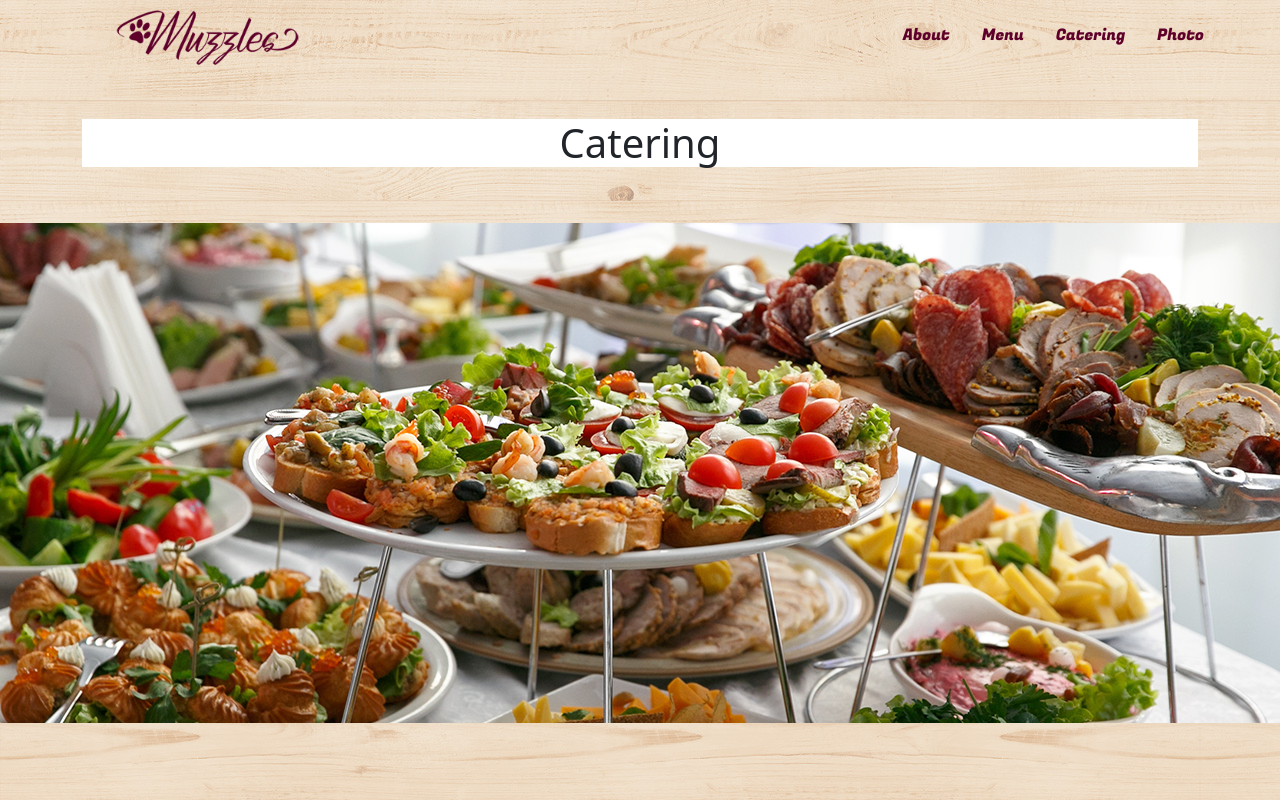
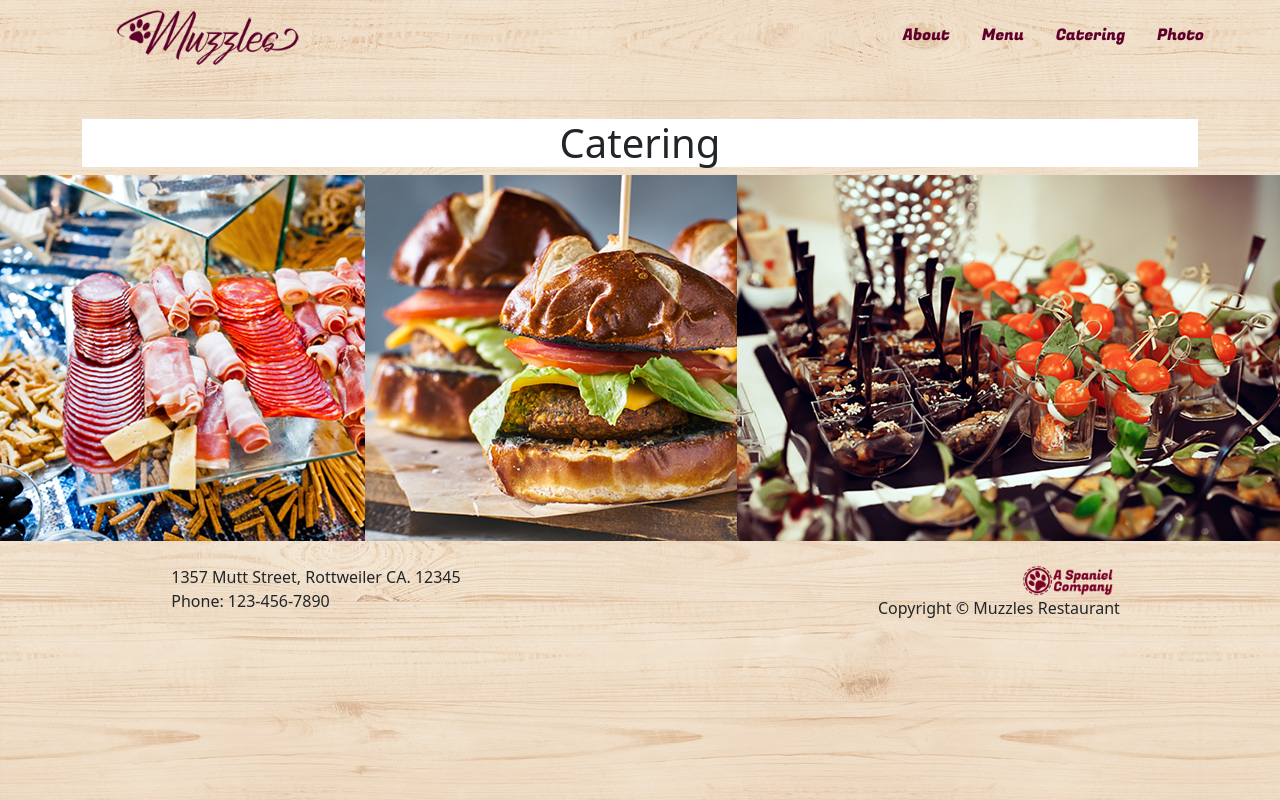
Before and after one commit to Ulissesortega/OrtegaUPR, a plain HTML site: page Pages/catering.html in a window 1280 px wide. Drawn offline with nearby package versions, Linux system fonts and the light colour scheme.

Commit message:
Code Update

```diff
--- a/Pages/catering.html
+++ b/Pages/catering.html
@@ -1,10 +1,12 @@
 <!doctype html>
 <html lang="en">
+
 <head>
   <meta charset="utf-8">
   <meta name="viewport" content="width=device-width, initial-scale=1">
   <title>Bootstrap demo</title>
-    <link href="https://cdn.jsdelivr.net/npm/bootstrap@5.2.3/dist/css/bootstrap.min.css" rel="stylesheet" integrity="sha384-rbsA2VBKQhggwzxH7pPCaAqO46MgnOM80zW1RWuH61DGLwZJEdK2Kadq2F9CUG65" crossorigin="anonymous">
+  <link href="https://cdn.jsdelivr.net/npm/bootstrap@5.2.3/dist/css/bootstrap.min.css" rel="stylesheet"
+    integrity="sha384-rbsA2VBKQhggwzxH7pPCaAqO46MgnOM80zW1RWuH61DGLwZJEdK2Kadq2F9CUG65" crossorigin="anonymous">
   <link rel="stylesheet" href="../css/styles.css">
   <link rel="stylesheet" href="../scripts/app.js">
   <link rel="preconnect" href="https://fonts.googleapis.com">
@@ -12,13 +14,15 @@
   <link href="https://fonts.googleapis.com/css2?family=Fugaz+One&display=swap" rel="stylesheet">
 
 </head>
+
 <body>
   <!-- This is the NAVBAR -->
 
   <div class="container-fluid">
     <div class="row">
       <div class="col-3">
-            <a class="muzzles" href="../index.html"><img href="../index.html" src="../assets/MuzzlesLogo.png" width="65%" alt="Company Logo Muzzles " loading="lazy"></a>
+        <a class="muzzles" href="../index.html"><img href="../index.html" src="../assets/MuzzlesLogo.png" width="65%"
+            alt="Company Logo Muzzles " loading="lazy"></a>
       </div>
       <div class="col-9 unavbartext unabtextcolor">
         <ul class="nav justify-content-end">
@@ -38,21 +42,74 @@
       </div>
     </div>
   </div>
+  <!-- This is the end of the Navbar -->
 
+  <!-- Page Title Start-->
   <div class="container mt-5">
     <div class="row mt-3">
       <div class="col-lg-12">
         <h1 class="text-center wbg2">Catering</h1>
       </div>
     </div>
+    <!-- Page Title End -->
 
-  <div class="container-fluid uheroimg2 d-flex justify-content-center mt-5">
+    <!-- This is the hero image -->
+
+    <!-- This is the end of the hero image -->
+
+
+
+    <!-- This is for 3 Images -->
+    <div class="container">
       <div class="row">
-      <div class="col-5">
-        <img src="../assets/cateringHero.jpg" alt="">
+        <div class="col-4 d-flex justify-content-center">
+          <img src="../assets/catering1.jpg" alt="Peperoni Salami Prosciutto">
+        </div>
+        <div class="col-4 d-flex justify-content-center">
+          <img src="../assets/catering2.jpg" alt="Couple Burguers">
+        </div>
+        <div class="col-4 d-flex justify-content-center">
+          <img src="../assets/catering3.jpg" alt="Desserts">
         </div>
       </div>
     </div>
+    <!-- This is the end of 3 images -->
+
+
+
+    <!-- This is the Footer -->
+    <div class="row mt-4 fpadding">
+      <div class="col-6">
+        <p>1357 Mutt Street, Rottweiler CA. 12345 <br>
+          Phone: 123-456-7890
+        </p>
+      </div>
+      <div class="col-6">
+        <div class="row">
+          <div class="col-12 d-flex justify-content-end">
+            <img class="IM" src="../assets/CompanyLogo.png" alt="" height="31px">
+          </div>
+        </div>
+
+
+        <div class="row">
+          <div class="col-12 d-flex justify-content-end">
+            <p>
+              Copyright © Muzzles Restaurant
+            </p>
+          </div>
+        </div>
+      </div>
+    </div>
+    <!-- This is the End of the Footer -->
+
+
+    <script src="https://cdn.jsdelivr.net/npm/bootstrap@5.2.3/dist/js/bootstrap.bundle.min.js"
+      integrity="sha384-kenU1KFdBIe4zVF0s0G1M5b4hcpxyD9F7jL+jjXkk+Q2h455rYXK/7HAuoJl+0I4"
+      crossorigin="anonymous"></script>
+</body>
+
+</html>
 
 
 
@@ -71,6 +128,8 @@
 
 
 
-<script src="https://cdn.jsdelivr.net/npm/bootstrap@5.2.3/dist/js/bootstrap.bundle.min.js" integrity="sha384-kenU1KFdBIe4zVF0s0G1M5b4hcpxyD9F7jL+jjXkk+Q2h455rYXK/7HAuoJl+0I4" crossorigin="anonymous"></script>
+<script src="https://cdn.jsdelivr.net/npm/bootstrap@5.2.3/dist/js/bootstrap.bundle.min.js"
+  integrity="sha384-kenU1KFdBIe4zVF0s0G1M5b4hcpxyD9F7jL+jjXkk+Q2h455rYXK/7HAuoJl+0I4" crossorigin="anonymous"></script>
 </body>
+
 </html>
--- a/css/styles.css
+++ b/css/styles.css
@@ -42,6 +42,7 @@ body {
 
 .wbg{
     background-color: white;
+    height: 95%;
 }
 
 .tflorem{
@@ -67,6 +68,7 @@ body {
     padding-bottom: 35%;
     background-size: contain;
     background-repeat: no-repeat;
+    margin-left: 15px;
 }
 
 .wbg2{
```
Lines whose indentation alone changed are shown as unchanged.
